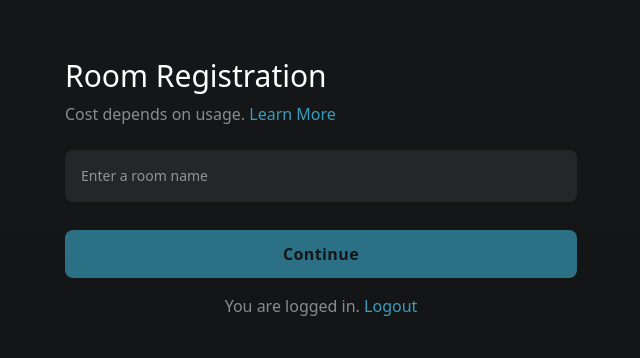
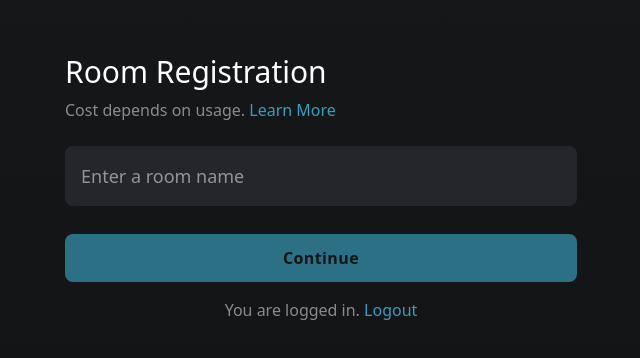
Before and after one commit to sean21307/PolarPair, an Angular app: page /create in a window 1280 px wide. Shown: the part 216-574 px from the top of the page, without its empty margins (319-959 px from the left). Built offline with nearby package versions, Linux system fonts and the light colour scheme; sample sign-in values are in the browser's storage.

Commit message:
fix zoom

```diff
--- a/src/app/components/create-room/create-room.component.html
+++ b/src/app/components/create-room/create-room.component.html
@@ -17,7 +17,7 @@
             <input id="roomNameInput" type="text"
                 [(ngModel)]="roomName"
                 name="roomName"
-                class="w-full rounded-radius bg-surface-alt p-4 text-sm focus-visible:outline-1 focus-visible:outline-on-surface/25 disabled:cursor-not-allowed disabled:opacity-75"
+                class="w-full rounded-radius bg-surface-alt p-4 text-lg focus-visible:outline-1 focus-visible:outline-on-surface/25 disabled:cursor-not-allowed disabled:opacity-75"
                 placeholder="Enter a room name" required />
 
             <button type="submit"
--- a/src/app/components/landing/landing.component.html
+++ b/src/app/components/landing/landing.component.html
@@ -13,7 +13,7 @@
             <div class="w-full flex flex-col">
                 <div class="flex gap-3 text-on-surface mt-4">
                     <input id="codeInput" type="text" #codeInput
-                        class="w-full rounded-radius bg-surface-alt p-4 text-sm focus-visible:outline-1 focus-visible:outline-on-surface/25 disabled:cursor-not-allowed disabled:opacity-75"
+                        class="text-lg w-full rounded-radius bg-surface-alt p-4 focus-visible:outline-1 focus-visible:outline-on-surface/25 disabled:cursor-not-allowed disabled:opacity-75"
                         name="code" placeholder="Room Code" autocomplete="code" />
                     <button (click)="attemptCompleteStep()" class="cursor-pointer shadow-[0_4px_14px_0_rgb(0,118,255,39%)] hover:shadow-[0_6px_20px_rgba(0,118,255,23%)] bg-primary rounded-radius w-full max-w-[3.25rem] flex items-center justify-center">
                         <svg xmlns="http://www.w3.org/2000/svg" fill="none" viewBox="0 0 24 24" stroke-width="1.5" stroke="currentColor" class="size-6 text-on-primary">
@@ -56,12 +56,12 @@
             </span>
             <div class="w-full flex flex-col gap-3 text-on-surface mt-6">
                 <input id="name" type="text" formControlName="name"
-                    class="w-full rounded-radius bg-surface-alt p-4 text-sm focus-visible:outline-1 focus-visible:outline-on-surface/25 disabled:cursor-not-allowed disabled:opacity-75"
+                    class="w-full rounded-radius bg-surface-alt p-4 text-lg focus-visible:outline-1 focus-visible:outline-on-surface/25 disabled:cursor-not-allowed disabled:opacity-75"
                     name="name" placeholder="Enter your name" autocomplete="name" />
 
                 <div class="flex gap-3 text-on-surface">
                     <input (keydown)="onInterestInputKeyDown($event)" id="interestsInput" type="text" #interestInput
-                        class="w-full rounded-radius bg-surface-alt p-4 text-sm focus-visible:outline-1 focus-visible:outline-on-surface/25 disabled:cursor-not-allowed disabled:opacity-75"
+                        class="w-full rounded-radius bg-surface-alt p-4 text-lg focus-visible:outline-1 focus-visible:outline-on-surface/25 disabled:cursor-not-allowed disabled:opacity-75"
                         name="interests" placeholder="Enter your interests"
                     />
                     <button (click)="addInterest()" class="cursor-pointer shadow-[0_4px_14px_0_rgb(0,118,255,39%)] hover:shadow-[0_6px_20px_rgba(0,118,255,23%)] bg-primary rounded-radius w-full max-w-[3.25rem] flex items-center justify-center">
```
